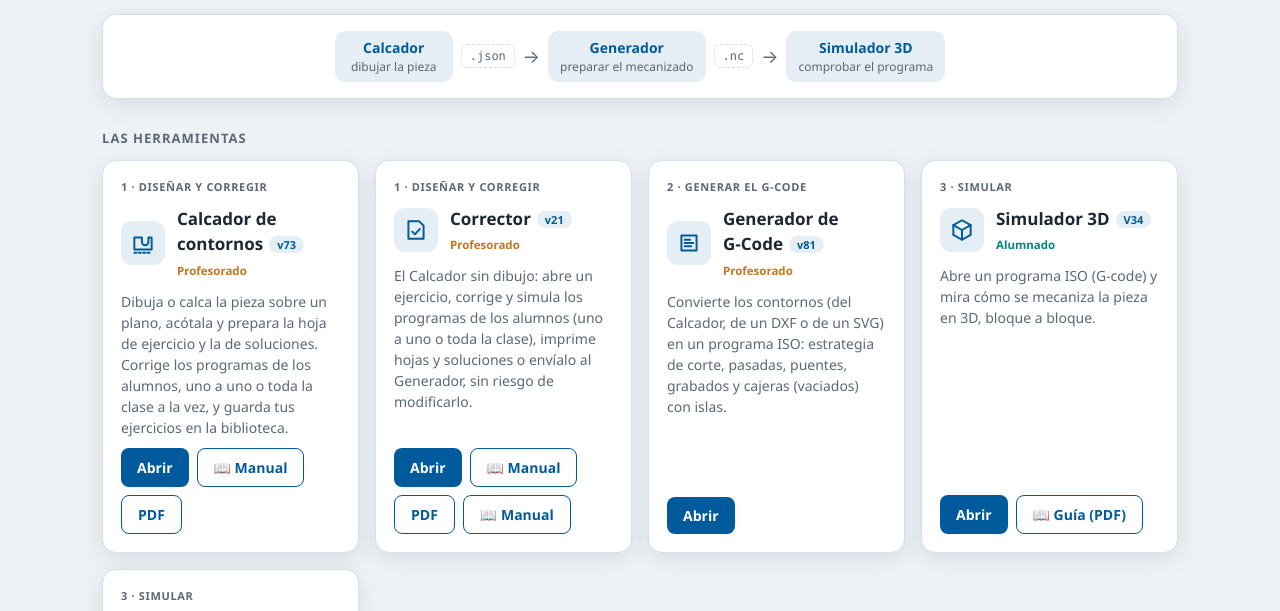
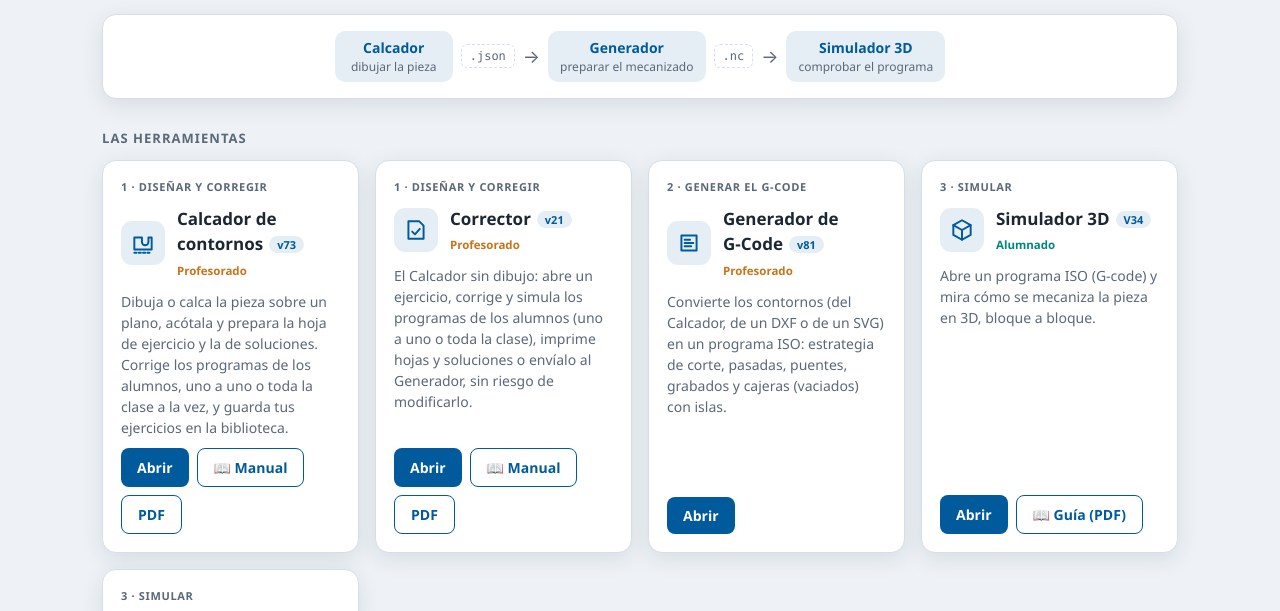
Before and after one commit to eloiaa-hub/Herramientas-CNC, a plain HTML site: page index.html in a window 1280 px wide. Shown: the part 117-728 px from the top of the page. Drawn offline with Linux system fonts and the light colour scheme.

Commit message:
Add files via upload

```diff
--- a/index.html
+++ b/index.html
@@ -81,7 +81,7 @@
       <div class="cab"><div class="icono"><svg viewBox="0 0 24 24"><path d="M5 4 h10 l4 4 v12 h-14 Z"/><path d="M8.5 13.5 l2.5 2.5 l4.5 -5"/></svg></div>
         <div><p class="nombre">Corrector<span class="ver">v21</span></p><span class="para prof">Profesorado</span></div></div>
       <p class="desc">El Calcador sin dibujo: abre un ejercicio, corrige y simula los programas de los alumnos (uno a uno o toda la clase), imprime hojas y soluciones o envíalo al Generador, sin riesgo de modificarlo.</p>
-      <div class="acciones"><a class="boton" href="corrector.html">Abrir</a><a class="boton sec" href="manual_corrector.html">📖 Manual</a><a class="boton sec" href="manual_corrector.pdf">PDF</a><a class="boton sec" href="manual_calcador.html">📖 Manual</a></div>
+      <div class="acciones"><a class="boton" href="corrector.html">Abrir</a><a class="boton sec" href="manual_corrector.html">📖 Manual</a><a class="boton sec" href="manual_corrector.pdf">PDF</a></div>
     </div>
 
     <div class="ficha">
```
